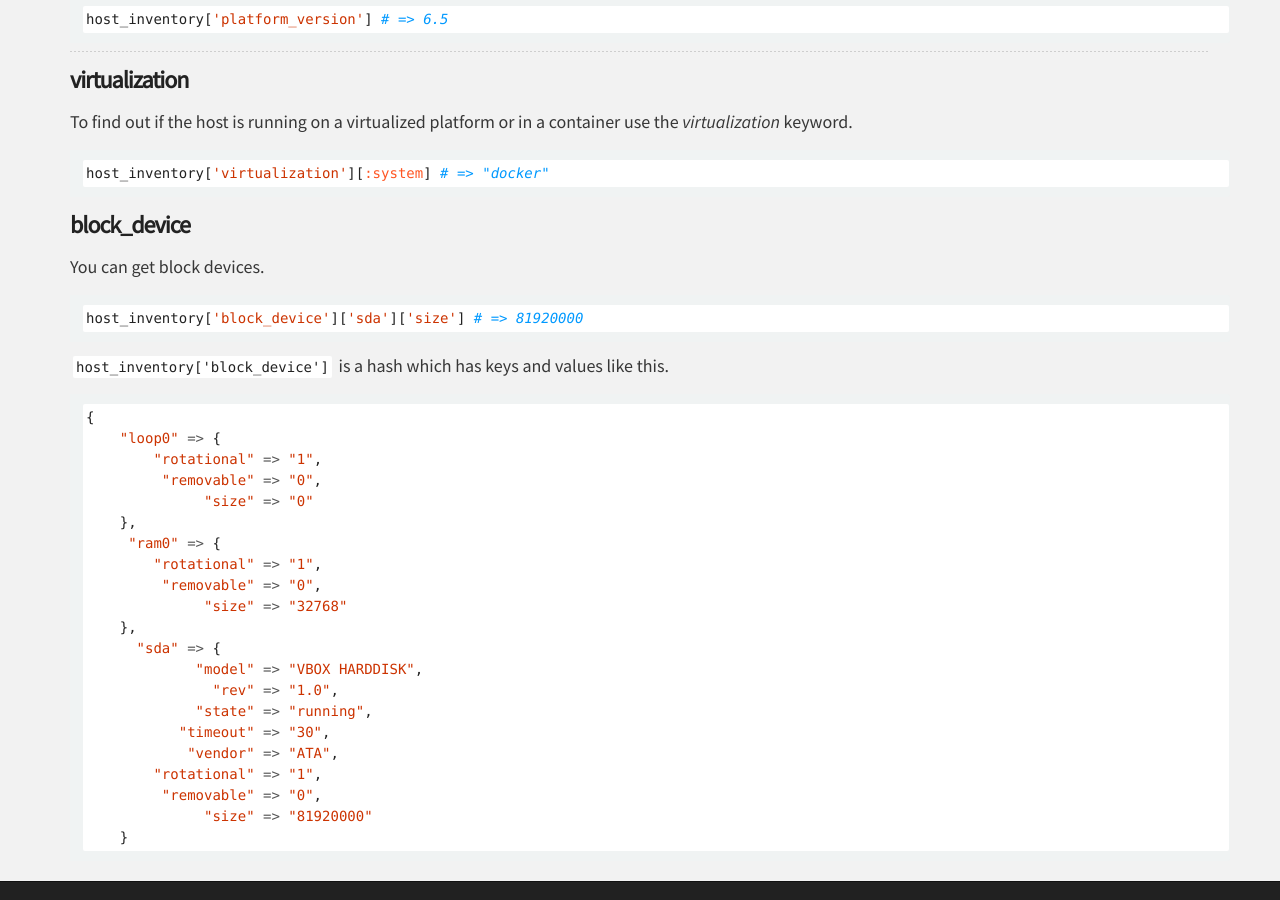
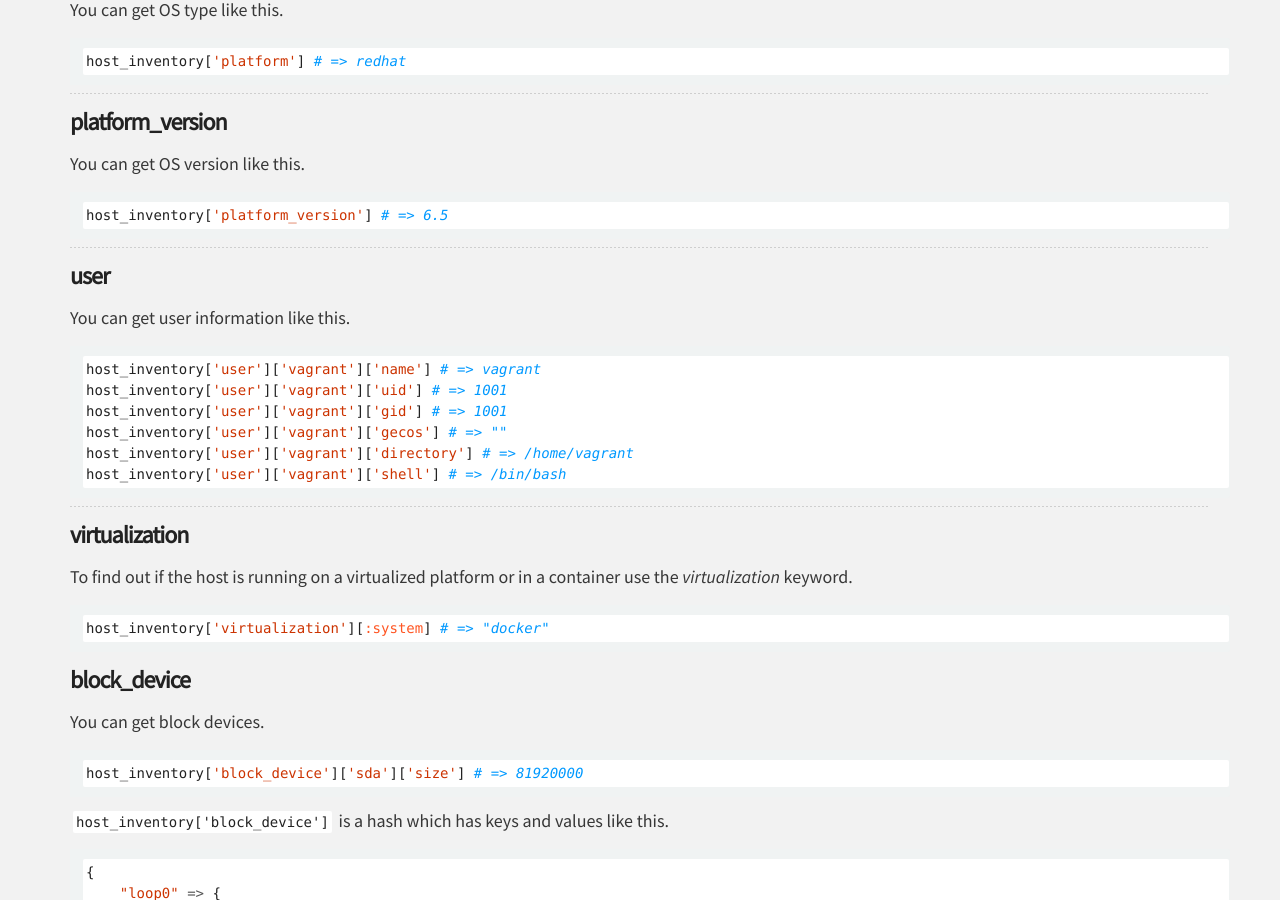
Before and after one commit to serverspec/serverspec.github.io, a Jekyll site: the page built from host_inventory.md, in a window 1280 px wide and 900 px high, scrolled down 4433 px. Built offline with Jekyll 4.4.1, drawn with Linux system fonts in a browser that asks for light colours; some of the changed text lies outside the part shown.

Commit message:
Adding user and group to host_inventory documentation.

````diff
--- a/host_inventory.md
+++ b/host_inventory.md
@@ -154,6 +154,18 @@ host_inventory['fqdn'] # => localhost.localdomain
 
 ----
 
+### group
+
+You can get group information like this.
+
+```ruby
+host_inventory['group']['vagrant']['name'] # => vagrant
+host_inventory['group']['vagrant']['gid'] # => 1001
+host_inventory['group']['vagrant']['members'] # => []
+```
+
+----
+
 ### hostname
 
 You can get host name like this.
@@ -229,6 +241,21 @@ host_inventory['platform_version'] # => 6.5
 
 ----
 
+### user
+
+You can get user information like this.
+
+```ruby
+host_inventory['user']['vagrant']['name'] # => vagrant
+host_inventory['user']['vagrant']['uid'] # => 1001
+host_inventory['user']['vagrant']['gid'] # => 1001
+host_inventory['user']['vagrant']['gecos'] # => ""
+host_inventory['user']['vagrant']['directory'] # => /home/vagrant
+host_inventory['user']['vagrant']['shell'] # => /bin/bash
+```
+
+----
+
 ### virtualization
 
 To find out if the host is running on a virtualized platform or in a container use the _virtualization_ keyword.
````
